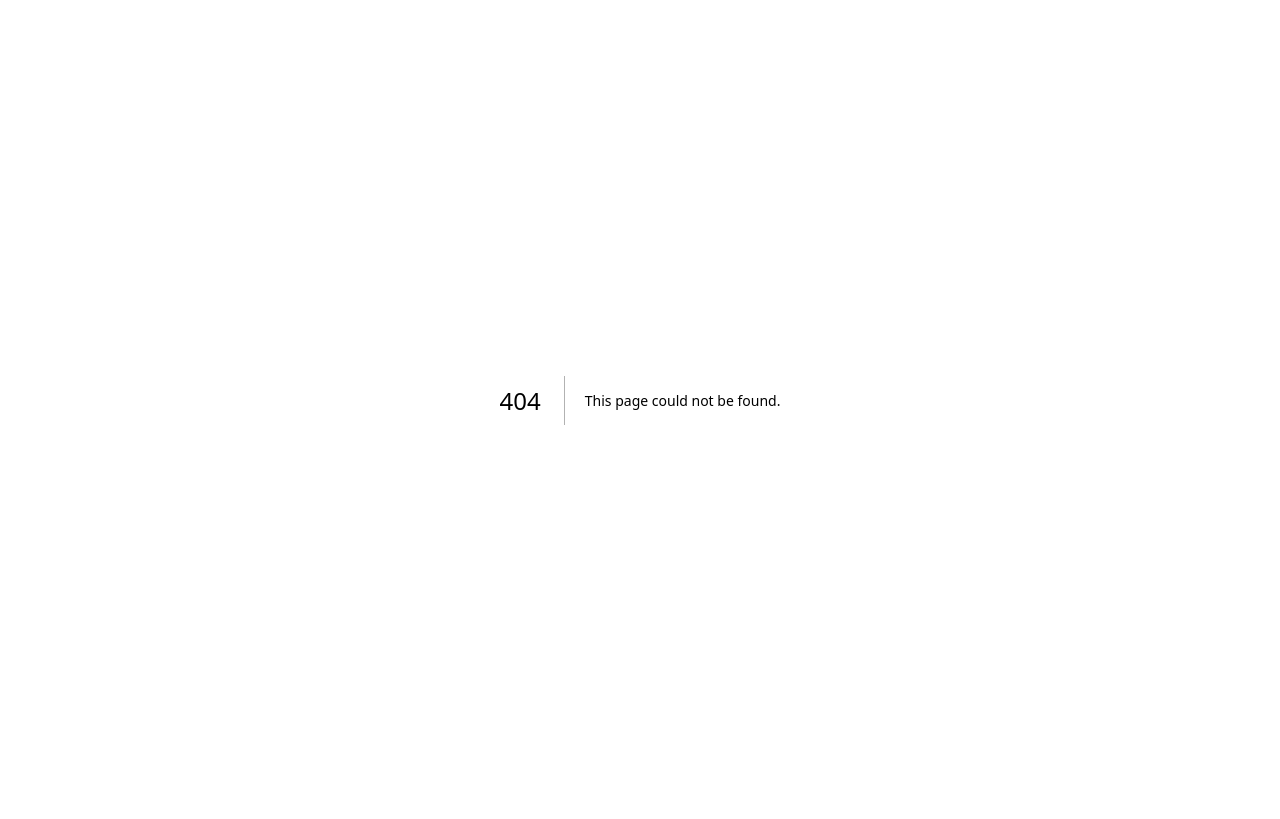
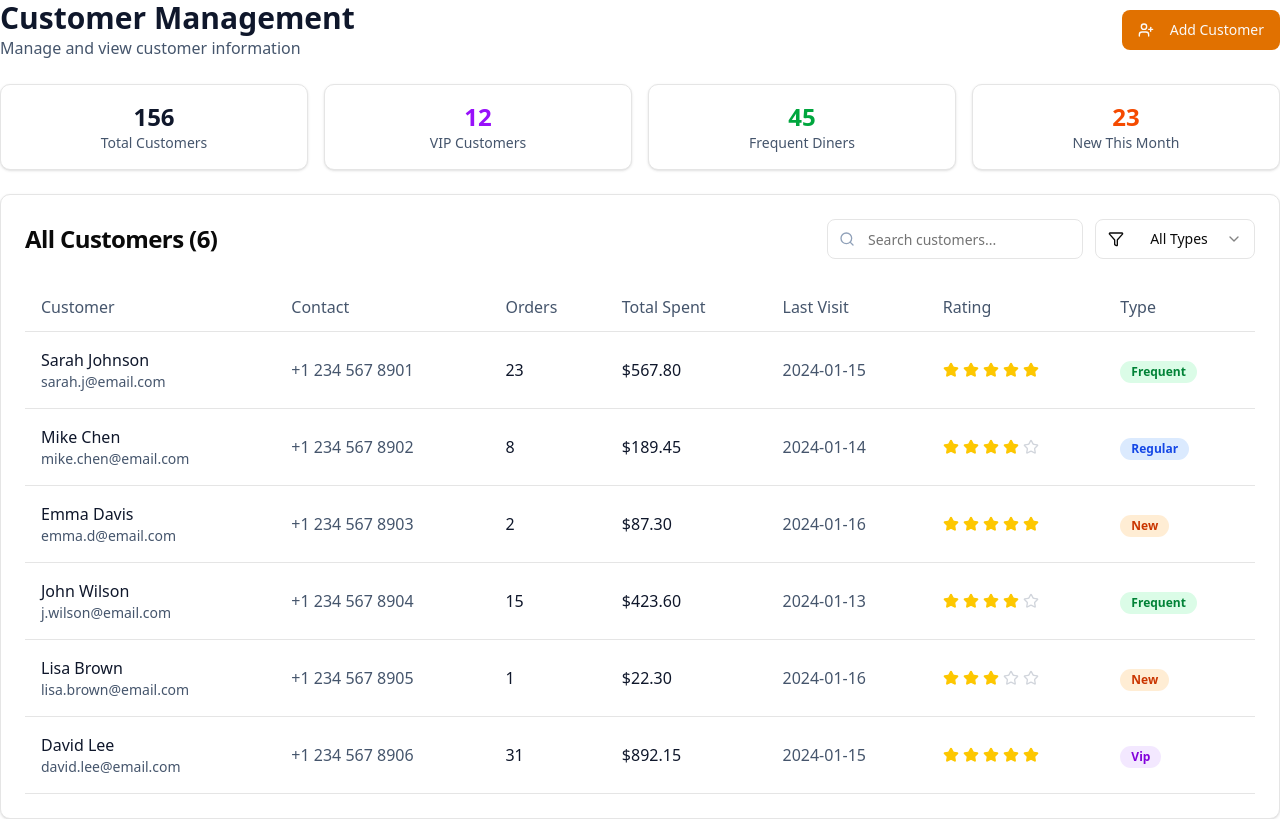
Before and after one commit to mirzaalamin/smartbhojon, a Next.js app: page /admin/customers in a window 1280 px wide. Before the commit this address had no page. Built offline with nearby package versions, Linux system fonts and the light colour scheme.

Commit message:
Implement customers UI

```diff
--- /dev/null
+++ b/app/admin/customers/page.tsx
@@ -0,0 +1,176 @@
+"use client"
+
+import { useState } from "react";
+import { Search, Filter, UserPlus, Star } from "lucide-react";
+import { Button } from "@/components/admin/ui/button";
+import { Input } from "@/components/admin/ui/input";
+import { Select, SelectContent, SelectItem, SelectTrigger, SelectValue } from "@/components/admin/ui/select";
+import { Card, CardContent, CardHeader, CardTitle } from "@/components/admin/ui/card";
+import { Badge } from "@/components/admin/ui/badge";
+
+const Customers = () => {
+  const [searchTerm, setSearchTerm] = useState("");
+  const [typeFilter, setTypeFilter] = useState("all");
+
+  const customers = [
+    { id: 1, name: "Sarah Johnson", email: "sarah.j@email.com", phone: "+1 234 567 8901", orders: 23, totalSpent: 567.80, lastVisit: "2024-01-15", type: "frequent", rating: 5 },
+    { id: 2, name: "Mike Chen", email: "mike.chen@email.com", phone: "+1 234 567 8902", orders: 8, totalSpent: 189.45, lastVisit: "2024-01-14", type: "regular", rating: 4 },
+    { id: 3, name: "Emma Davis", email: "emma.d@email.com", phone: "+1 234 567 8903", orders: 2, totalSpent: 87.30, lastVisit: "2024-01-16", type: "new", rating: 5 },
+    { id: 4, name: "John Wilson", email: "j.wilson@email.com", phone: "+1 234 567 8904", orders: 15, totalSpent: 423.60, lastVisit: "2024-01-13", type: "frequent", rating: 4 },
+    { id: 5, name: "Lisa Brown", email: "lisa.brown@email.com", phone: "+1 234 567 8905", orders: 1, totalSpent: 22.30, lastVisit: "2024-01-16", type: "new", rating: 3 },
+    { id: 6, name: "David Lee", email: "david.lee@email.com", phone: "+1 234 567 8906", orders: 31, totalSpent: 892.15, lastVisit: "2024-01-15", type: "vip", rating: 5 },
+  ];
+
+  const getTypeColor = (type: string) => {
+    switch (type) {
+      case "vip": return "bg-purple-100 text-purple-700";
+      case "frequent": return "bg-green-100 text-green-700";
+      case "regular": return "bg-blue-100 text-blue-700";
+      case "new": return "bg-orange-100 text-orange-700";
+      default: return "bg-gray-100 text-gray-700";
+    }
+  };
+
+  const renderStars = (rating: number) => {
+    return Array.from({ length: 5 }, (_, i) => (
+      <Star
+        key={i}
+        className={`w-4 h-4 ${i < rating ? "text-yellow-400 fill-current" : "text-gray-300"}`}
+      />
+    ));
+  };
+
+  const filteredCustomers = customers.filter(customer => {
+    const matchesSearch = customer.name.toLowerCase().includes(searchTerm.toLowerCase()) ||
+      customer.email.toLowerCase().includes(searchTerm.toLowerCase());
+    const matchesType = typeFilter === "all" || customer.type === typeFilter;
+    return matchesSearch && matchesType;
+  });
+
+  return (
+    <div className="space-y-6">
+      <div className="flex justify-between items-center">
+        <div>
+          <h1 className="text-3xl font-bold text-slate-900">Customer Management</h1>
+          <p className="text-slate-600">Manage and view customer information</p>
+        </div>
+        <Button className="bg-amber-600 hover:bg-amber-700">
+          <UserPlus className="w-4 h-4 mr-2" />
+          Add Customer
+        </Button>
+      </div>
+
+      <div className="grid grid-cols-1 md:grid-cols-4 gap-4">
+        <Card className="bg-white border-cream-200">
+          <CardContent className="p-4">
+            <div className="text-center">
+              <p className="text-2xl font-bold text-slate-900">156</p>
+              <p className="text-sm text-slate-600">Total Customers</p>
+            </div>
+          </CardContent>
+        </Card>
+        <Card className="bg-white border-cream-200">
+          <CardContent className="p-4">
+            <div className="text-center">
+              <p className="text-2xl font-bold text-purple-600">12</p>
+              <p className="text-sm text-slate-600">VIP Customers</p>
+            </div>
+          </CardContent>
+        </Card>
+        <Card className="bg-white border-cream-200">
+          <CardContent className="p-4">
+            <div className="text-center">
+              <p className="text-2xl font-bold text-green-600">45</p>
+              <p className="text-sm text-slate-600">Frequent Diners</p>
+            </div>
+          </CardContent>
+        </Card>
+        <Card className="bg-white border-cream-200">
+          <CardContent className="p-4">
+            <div className="text-center">
+              <p className="text-2xl font-bold text-orange-600">23</p>
+              <p className="text-sm text-slate-600">New This Month</p>
+            </div>
+          </CardContent>
+        </Card>
+      </div>
+
+      <Card className="bg-white border-cream-200">
+        <CardHeader>
+          <div className="flex flex-col sm:flex-row gap-4 items-start sm:items-center justify-between">
+            <CardTitle>All Customers ({filteredCustomers.length})</CardTitle>
+            <div className="flex gap-3 w-full sm:w-auto">
+              <div className="relative flex-1 sm:flex-initial">
+                <Search className="absolute left-3 top-1/2 transform -translate-y-1/2 h-4 w-4 text-slate-400" />
+                <Input
+                  placeholder="Search customers..."
+                  value={searchTerm}
+                  onChange={(e) => setSearchTerm(e.target.value)}
+                  className="pl-10 w-full sm:w-64"
+                />
+              </div>
+              <Select value={typeFilter} onValueChange={setTypeFilter}>
+                <SelectTrigger className="w-full sm:w-40">
+                  <Filter className="w-4 h-4 mr-2" />
+                  <SelectValue placeholder="Type" />
+                </SelectTrigger>
+                <SelectContent>
+                  <SelectItem value="all">All Types</SelectItem>
+                  <SelectItem value="vip">VIP</SelectItem>
+                  <SelectItem value="frequent">Frequent</SelectItem>
+                  <SelectItem value="regular">Regular</SelectItem>
+                  <SelectItem value="new">New</SelectItem>
+                </SelectContent>
+              </Select>
+            </div>
+          </div>
+        </CardHeader>
+        <CardContent>
+          <div className="overflow-x-auto">
+            <table className="w-full">
+              <thead>
+                <tr className="border-b border-cream-200">
+                  <th className="text-left py-3 px-4 font-medium text-slate-600">Customer</th>
+                  <th className="text-left py-3 px-4 font-medium text-slate-600">Contact</th>
+                  <th className="text-left py-3 px-4 font-medium text-slate-600">Orders</th>
+                  <th className="text-left py-3 px-4 font-medium text-slate-600">Total Spent</th>
+                  <th className="text-left py-3 px-4 font-medium text-slate-600">Last Visit</th>
+                  <th className="text-left py-3 px-4 font-medium text-slate-600">Rating</th>
+                  <th className="text-left py-3 px-4 font-medium text-slate-600">Type</th>
+                </tr>
+              </thead>
+              <tbody>
+                {filteredCustomers.map((customer) => (
+                  <tr key={customer.id} className="border-b border-cream-100 hover:bg-cream-25">
+                    <td className="py-4 px-4">
+                      <div>
+                        <p className="font-medium text-slate-900">{customer.name}</p>
+                        <p className="text-sm text-slate-600">{customer.email}</p>
+                      </div>
+                    </td>
+                    <td className="py-4 px-4 text-slate-600">{customer.phone}</td>
+                    <td className="py-4 px-4 text-slate-900 font-medium">{customer.orders}</td>
+                    <td className="py-4 px-4 text-slate-900 font-medium">${customer.totalSpent.toFixed(2)}</td>
+                    <td className="py-4 px-4 text-slate-600">{customer.lastVisit}</td>
+                    <td className="py-4 px-4">
+                      <div className="flex items-center gap-1">
+                        {renderStars(customer.rating)}
+                      </div>
+                    </td>
+                    <td className="py-4 px-4">
+                      <Badge className={getTypeColor(customer.type)}>
+                        {customer.type.charAt(0).toUpperCase() + customer.type.slice(1)}
+                      </Badge>
+                    </td>
+                  </tr>
+                ))}
+              </tbody>
+            </table>
+          </div>
+        </CardContent>
+      </Card>
+    </div>
+  );
+};
+
+export default Customers;
```
